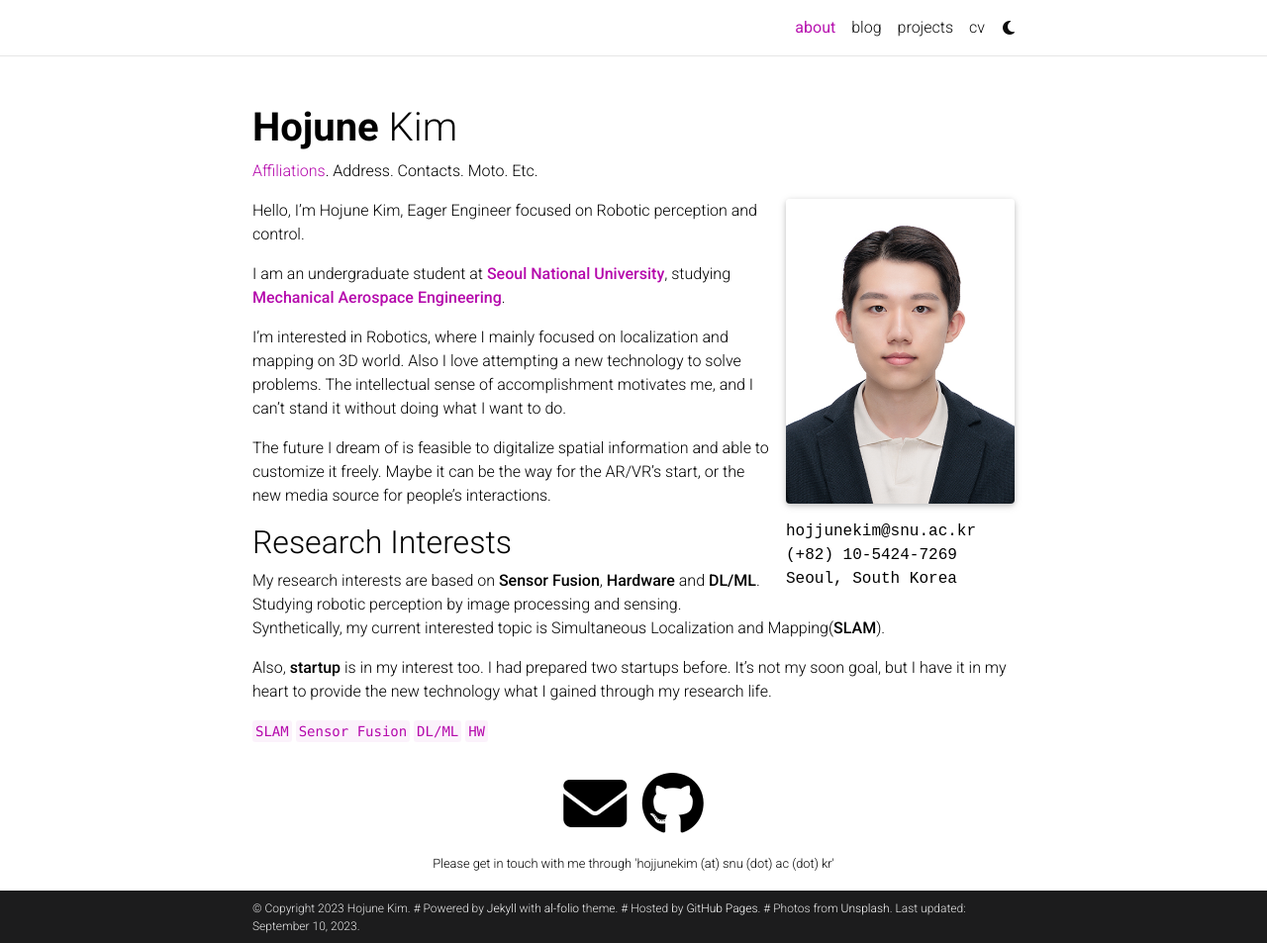
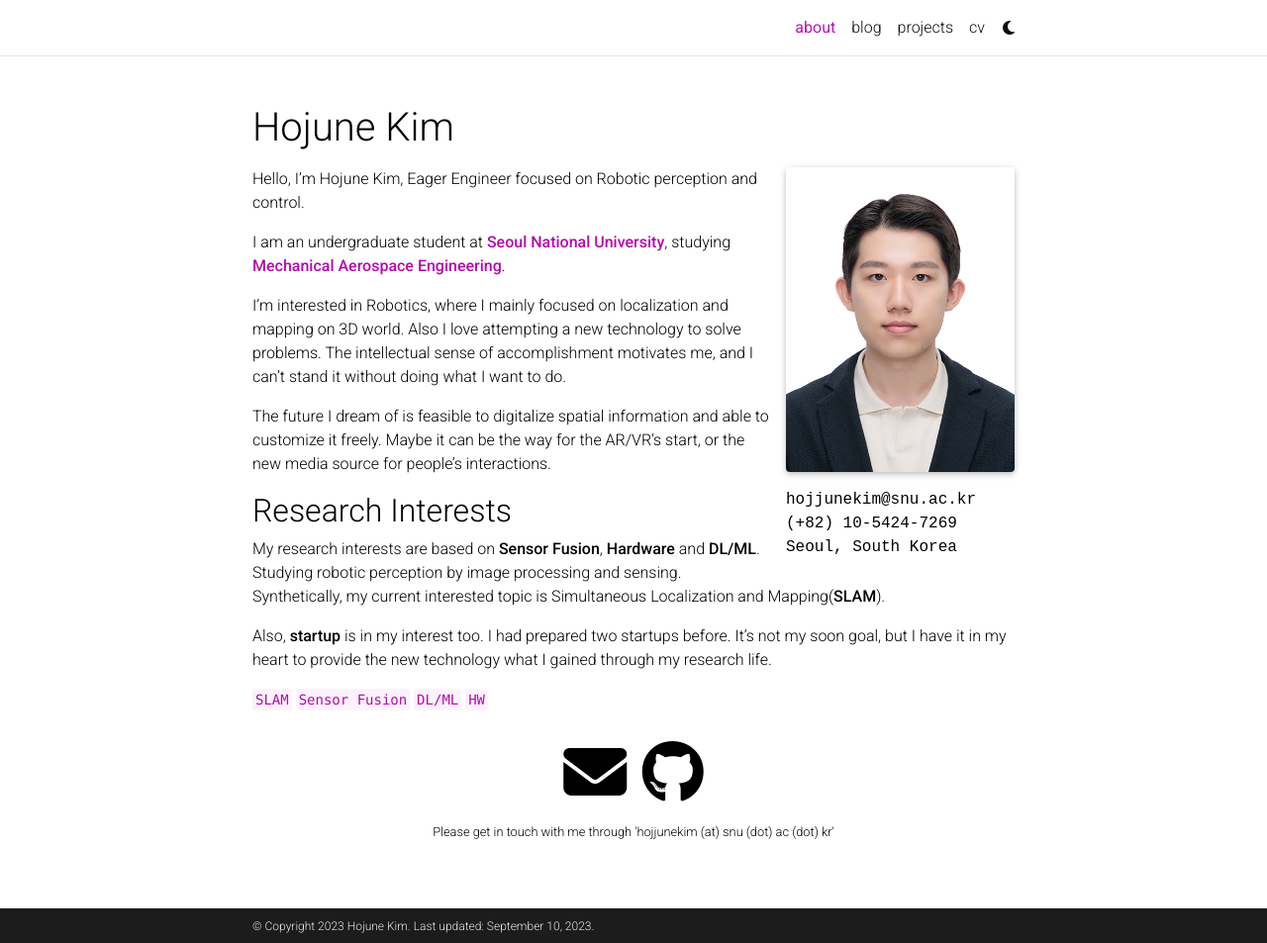
Before and after one commit to hojjunekim/hojjunekim.github.io, a Jekyll site: the page built from _pages/about.md, in a window 1280 px wide and 953 px high. Shown: the whole window at 99% size. Built offline with Jekyll 4.4.1, drawn with Linux system fonts in a browser that asks for light colours; comment, search, counter and statistics services are not loaded; a style sheet for code colours, icons or effects is not loaded.

```diff
--- a/_config.yml
+++ b/_config.yml
@@ -3,16 +3,13 @@
 # -----------------------------------------------------------------------------
 
 title: blank # the website title (if blank, full name will be used instead)
-first_name: Hojune
+first_name:
 middle_name:
-last_name: Kim
+last_name: Hojune Kim
 email: hojjunekim@snu.ac.kr
 description: > # the ">" symbol means to ignore newlines until "footer_text:"
   A simple, whitespace theme for academics. Based on [*folio](https://github.com/bogoli/-folio) design.
-footer_text: >
-  # Powered by <a href="https://jekyllrb.com/" target="_blank">Jekyll</a> with <a href="https://github.com/alshedivat/al-folio">al-folio</a> theme.
-  # Hosted by <a href="https://pages.github.com/" target="_blank">GitHub Pages</a>.
-  # Photos from <a href="https://unsplash.com" target="_blank">Unsplash</a>.
+footer_text:
 keywords: robotics, SLAM, control, machine learning  # add your own keywords or leave empty
 
 lang: en # the language of your site (for example: en, fr, cn, ru, etc.)
```
Also changed, not shown: _pages/about.md (+1 -1 lines).
